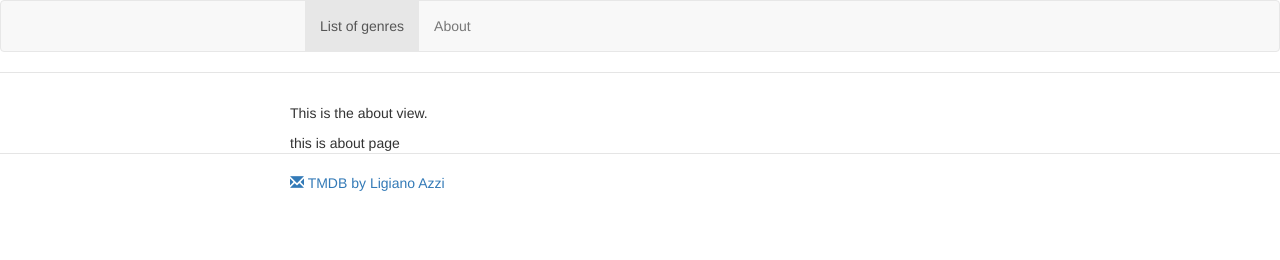
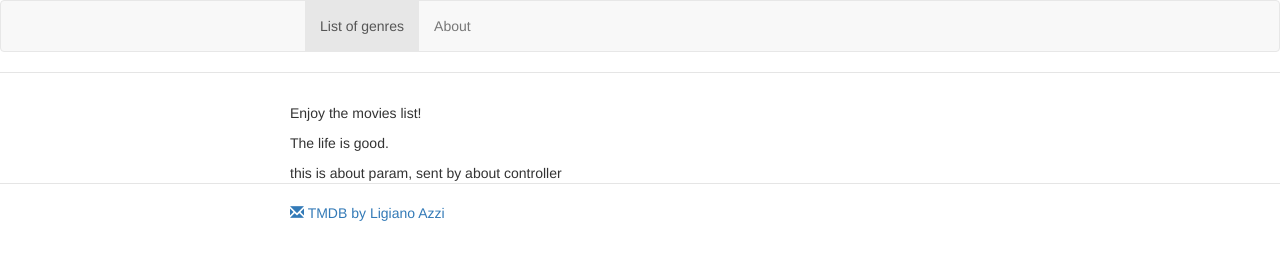
Before and after one commit to ligianoazzi/tmdb-front, a website: page app/index.html at #!/about in a window 1280 px wide. Drawn offline with nearby package versions, Linux system fonts and the light colour scheme; some packages are replaced by stand-ins of ours; files that its build step writes are made by us from their sources.

Commit message:
updating about page

```diff
--- a/app/scripts/controllers/about.js
+++ b/app/scripts/controllers/about.js
@@ -16,5 +16,5 @@ angular.module('ourAppApp')
     ];
 
 
-    $scope.about_description = 'this is about page';
+    $scope.about_description = 'this is about param, sent by about controller ';
   });
--- a/app/views/about.html
+++ b/app/views/about.html
@@ -1,2 +1,5 @@
-<p>This is the about view.</p>
+<p>Enjoy the movies list!</p>
+
+<p>The life is good.</p>
+
 {{about_description}}
```
